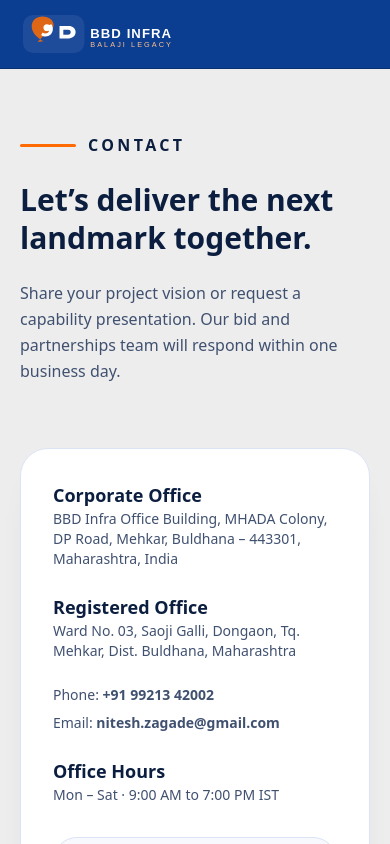
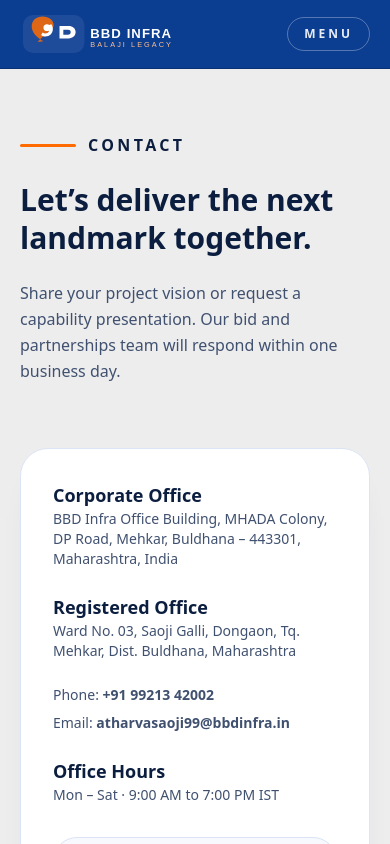
Before and after one commit to NiteshZagade/BBD_INFRA, a Next.js app: page /contact in a window 390 px wide. Shown: the top 844 px of the page. Built offline with nearby package versions, Linux system fonts and the light colour scheme.

Commit message:
Final Changes

```diff
--- a/src/app/contact/page.tsx
+++ b/src/app/contact/page.tsx
@@ -78,8 +78,8 @@
             </p>
             <p>
               Email:{" "}
-              <Link href="mailto:nitesh.zagade@gmail.com" className="font-semibold text-[var(--bbd-primary)]">
-                nitesh.zagade@gmail.com
+              <Link href="mailto:atharvasaoji99@bbdinfra.in" className="font-semibold text-[var(--bbd-primary)]">
+                atharvasaoji99@bbdinfra.in
               </Link>
             </p>
           </div>
@@ -152,7 +152,7 @@
             <p className="text-[13px] font-medium text-green-700">
               Thank you. Your request has been recorded. You may also email us at
               {" "}
-              <a href="mailto:nitesh.zagade@gmail.com" className="underline">nitesh.zagade@gmail.com</a>.
+              <a href="mailto:atharvasaoji99@bbdinfra.in" className="underline">atharvasaoji99@bbdinfra.in</a>.
             </p>
           ) : null}
           <div className="flex items-center gap-3 pt-1">
@@ -164,7 +164,7 @@
               {status === "submitting" ? "Submitting…" : "Submit Request"}
             </button>
             <a
-              href={`mailto:nitesh.zagade@gmail.com?subject=${encodeURIComponent("Contact via website")}&body=${encodeURIComponent(`${name}\n${email}\n${phone}\nFocus: ${focus}\n\n${message}`)}`}
+              href={`mailto:atharvasaoji99@bbdinfra.in?subject=${encodeURIComponent("Contact via website")}&body=${encodeURIComponent(`${name}\n${email}\n${phone}\nFocus: ${focus}\n\n${message}`)}`}
               className="inline-flex items-center justify-center rounded-full border border-[var(--bbd-primary)] px-6 py-3 text-sm font-semibold text-[var(--bbd-primary)] hover:border-[var(--bbd-primary-soft)] hover:text-[var(--bbd-primary-soft)]"
             >
               Email Us
--- a/src/app/layout.tsx
+++ b/src/app/layout.tsx
@@ -2,6 +2,8 @@
 import Image from "next/image";
 import Link from "next/link";
 import { Geist, Geist_Mono } from "next/font/google";
+import MobileNav from "../components/MobileNav";
+import type { NavItem } from "../components/MobileNav";
 import Providers from "./providers";
 import "./globals.css";
 
@@ -14,8 +16,6 @@
   variable: "--font-geist-mono",
   subsets: ["latin"],
 });
-
-type NavItem = { label: string; href?: string; children?: { label: string; href: string }[] };
 
 const navLinks: NavItem[] = [
   { label: "HOME", href: "/" },
@@ -124,6 +124,7 @@
                   </div>
                 ))}
               </nav>
+              <MobileNav items={navLinks} />
             </div>
           </header>
           <main>{children}</main>
--- a/src/app/page.tsx
+++ b/src/app/page.tsx
@@ -498,27 +498,27 @@
           <div className="space-y-4">
             <h2 className="text-2xl font-semibold leading-snug sm:text-3xl">Ready to discuss your next mandate?</h2>
             <p className="text-sm leading-relaxed text-white/90">
-              Bring your stakeholders for a focused discovery session. We collaborate to define scope, milestones, and delivery frameworks—backed by
-              data-driven insights and proven execution expertise.
+              Bring your stakeholders for a focused discovery session. We collaborate to define scope, milestones, and delivery frameworks backed by
+              data driven insights and proven execution expertise.
             </p>
             <div className="flex flex-wrap items-center gap-3 pt-2 sm:flex-nowrap">
               <Link
                 href="/contact"
-                className="inline-flex items-center gap-2 rounded-full bg-[var(--bbd-accent)] px-6 py-3 text-sm font-semibold text-white shadow-[0_15px_34px_-16px_rgba(255,107,0,0.55)] transition hover:bg-[var(--bbd-accent-soft)]"
+                className="inline-flex items-center gap-2 whitespace-nowrap rounded-full bg-[var(--bbd-accent)] px-6 py-3 text-sm font-semibold text-white shadow-[0_15px_34px_-16px_rgba(255,107,0,0.55)] transition hover:bg-[var(--bbd-accent-soft)]"
               >
                 <span aria-hidden>✉</span>
                 Contact BBD Infra
               </Link>
               <a
                 href="tel:+919921342002"
-                className="inline-flex items-center gap-2 rounded-full border border-white/70 px-6 py-3 text-sm font-semibold text-white/95 backdrop-blur-sm transition hover:bg-white/10"
+                className="inline-flex items-center gap-2 whitespace-nowrap rounded-full border border-white/70 px-6 py-3 text-sm font-semibold text-white/95 backdrop-blur-sm transition hover:bg-white/10"
               >
                 <span aria-hidden>☎</span>
                 +91 99213 42002
               </a>
               <a
                 href="mailto:nitesh.zagade@gmail.com"
-                className="inline-flex items-center gap-2 rounded-full border border-white/70 px-6 py-3 text-sm font-semibold text-white/95 backdrop-blur-sm transition hover:bg-white/10"
+                className="inline-flex items-center gap-2 whitespace-nowrap rounded-full border border-white/70 px-6 py-3 text-sm font-semibold text-white/95 backdrop-blur-sm transition hover:bg-white/10"
               >
                 <span aria-hidden>✉</span>
                 nitesh.zagade@gmail.com
--- /dev/null
+++ b/src/components/MobileNav.tsx
@@ -0,0 +1,80 @@
+"use client";
+
+import Link from "next/link";
+import { useState } from "react";
+
+export type NavItem = {
+  label: string;
+  href?: string;
+  children?: { label: string; href: string }[];
+};
+
+type MobileNavProps = {
+  items: NavItem[];
+};
+
+export default function MobileNav({ items }: MobileNavProps) {
+  const [open, setOpen] = useState(false);
+
+  return (
+    <div className="relative lg:hidden">
+      <button
+        type="button"
+        onClick={() => setOpen((prev) => !prev)}
+        aria-expanded={open}
+        aria-controls="mobile-nav-panel"
+        className="inline-flex items-center justify-center rounded-full border border-white/30 px-4 py-2 text-xs font-semibold uppercase tracking-[0.25em] text-white/90 transition hover:border-white/60 hover:text-white"
+      >
+        Menu
+      </button>
+      {open ? (
+        <div
+          id="mobile-nav-panel"
+          className="absolute right-0 top-full z-50 mt-3 w-[min(90vw,22rem)] rounded-2xl border border-[#22345b] bg-[#0f1d33]/95 p-4 text-white shadow-[0_24px_60px_-30px_rgba(0,0,0,0.6)]"
+        >
+          <div className="flex items-center justify-between">
+            <span className="text-[11px] font-semibold uppercase tracking-[0.28em] text-white/60">Navigation</span>
+            <button
+              type="button"
+              onClick={() => setOpen(false)}
+              className="text-[11px] font-semibold uppercase tracking-[0.2em] text-white/60 hover:text-white"
+            >
+              Close
+            </button>
+          </div>
+          <div className="mt-4 space-y-4">
+            {items.map((item) => (
+              <div key={item.label} className="space-y-2">
+                {item.href ? (
+                  <Link
+                    href={item.href}
+                    onClick={() => setOpen(false)}
+                    className="block text-sm font-semibold tracking-[0.12em] text-white hover:text-[#ffbe8a]"
+                  >
+                    {item.label}
+                  </Link>
+                ) : (
+                  <p className="text-[11px] font-semibold uppercase tracking-[0.28em] text-white/50">{item.label}</p>
+                )}
+                {item.children ? (
+                  <div className="space-y-2">
+                    {item.children.map((child) => (
+                      <Link
+                        key={child.href}
+                        href={child.href}
+                        onClick={() => setOpen(false)}
+                        className="block rounded-lg px-2 py-1 text-sm text-white/85 hover:bg-white/10 hover:text-white"
+                      >
+                        {child.label}
+                      </Link>
+                    ))}
+                  </div>
+                ) : null}
+              </div>
+            ))}
+          </div>
+        </div>
+      ) : null}
+    </div>
+  );
+}
```
